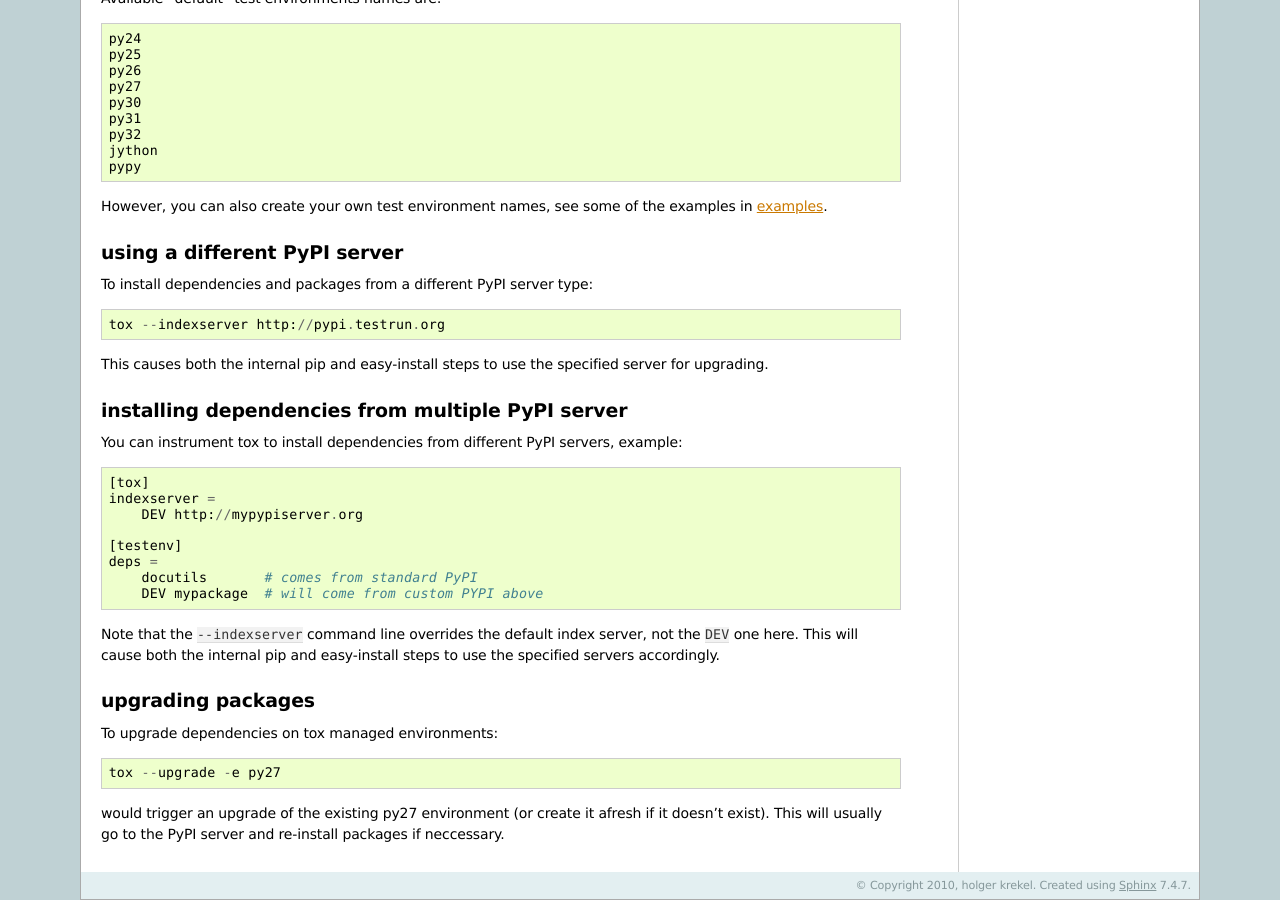
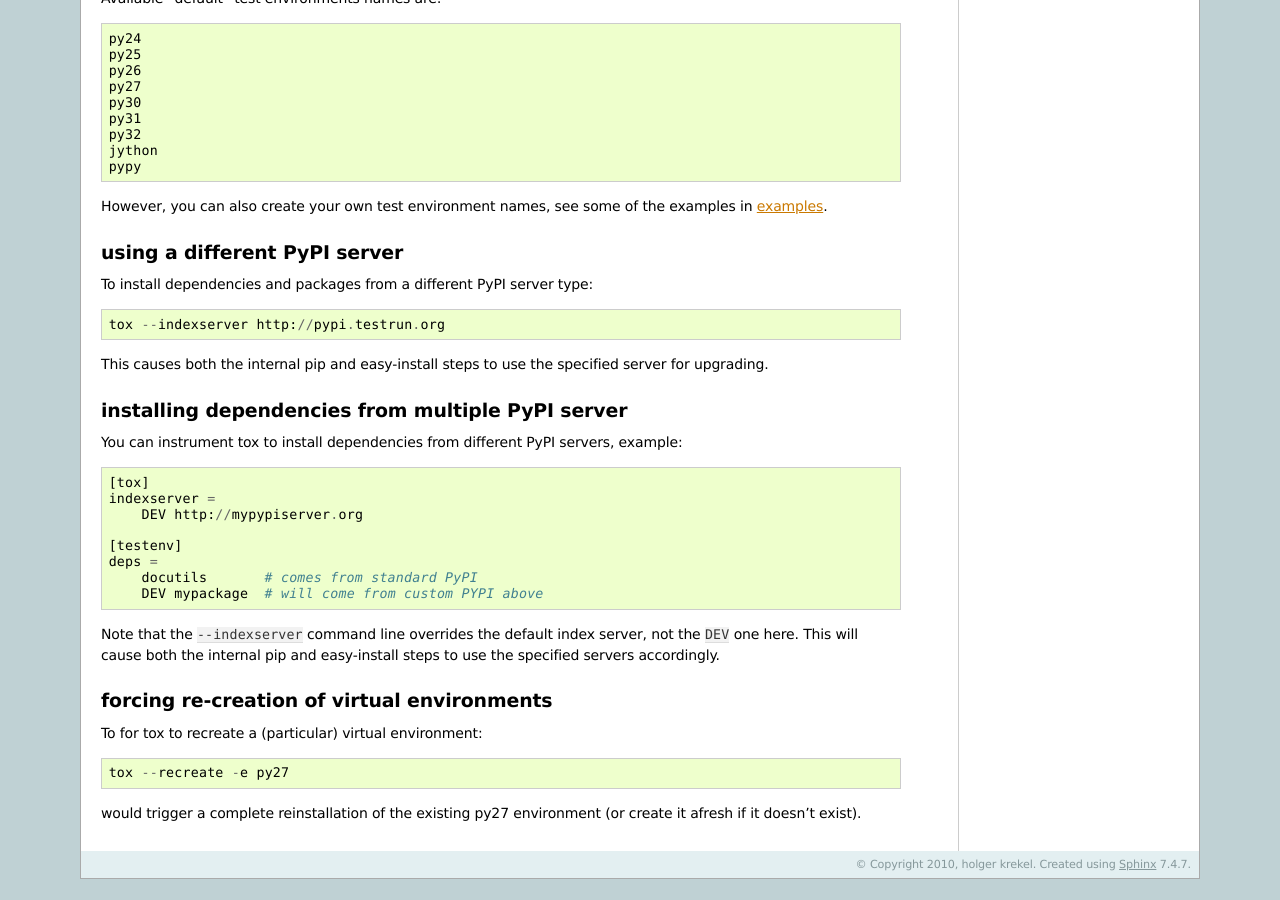
Before and after one commit to msabramo/tox, a Sphinx documentation site: the page built from doc/example/basic.txt, in a window 1280 px wide and 900 px high, scrolled down 585 px. Built offline with Sphinx 7.4.7, drawn with Linux system fonts in a browser that asks for light colours; after the commit the page ends 1464 px from its top, so only the background shows below that; some of the changed text lies outside the part shown.

Commit message:
redo --upgrade option to be a "--recreate" option to force recreation of virtualenvs

```diff
--- a/CHANGELOG.txt
+++ b/CHANGELOG.txt
@@ -6,7 +6,7 @@
 - issue1: Add a toxbootstrap.py script for tox
 - new option: --indexserver URL to specify PyPI index server to use for
   installation, can also be set in tox.ini testenv configurations.
-- new option: -U|--upgrade to cause installation of dependencies in upgrade mode.
+- new option: -r|--recreate to cause recreation of virtualenv
 - depend on new 'pylib' distribution instead of the whole "py" package
   which also installed py.test etc. (which is contained in py)
 
--- a/doc/config.txt
+++ b/doc/config.txt
@@ -113,9 +113,9 @@ Complete list of settings that you can put into ``testenv*`` sections:
     passed to easy_install/pip for processing.  It usually can be a file,
     and URL or a package name.
 
-.. confval:: upgrade=True|False(default)
+.. confval:: recreate=True|False(default)
 
-    Install dependencies in "upgrade" mode by passing upgrade flag to install tools.
+    Always recreate virtual environment if this option is True.
 
 .. confval:: downloadcache=path
 
--- a/doc/example/basic.txt
+++ b/doc/example/basic.txt
@@ -80,15 +80,14 @@ the default index server, not the ``DEV`` one here.
 This will cause both the internal pip and easy-install steps
 to use the specified servers accordingly.
 
-upgrading packages
+forcing re-creation of virtual environments
 -----------------------------------------------
 
 .. versionadded: 0.9
 
-To upgrade dependencies on tox managed environments::
+To for tox to recreate a (particular) virtual environment::
 
-    tox --upgrade -e py27
+    tox --recreate -e py27
 
-would trigger an upgrade of the existing py27 environment
-(or create it afresh if it doesn't exist).  This will usually
-go to the PyPI server and re-install packages if neccessary.
+would trigger a complete reinstallation of the existing py27 environment
+(or create it afresh if it doesn't exist).
```
Also changed, not shown: 4 other files.
